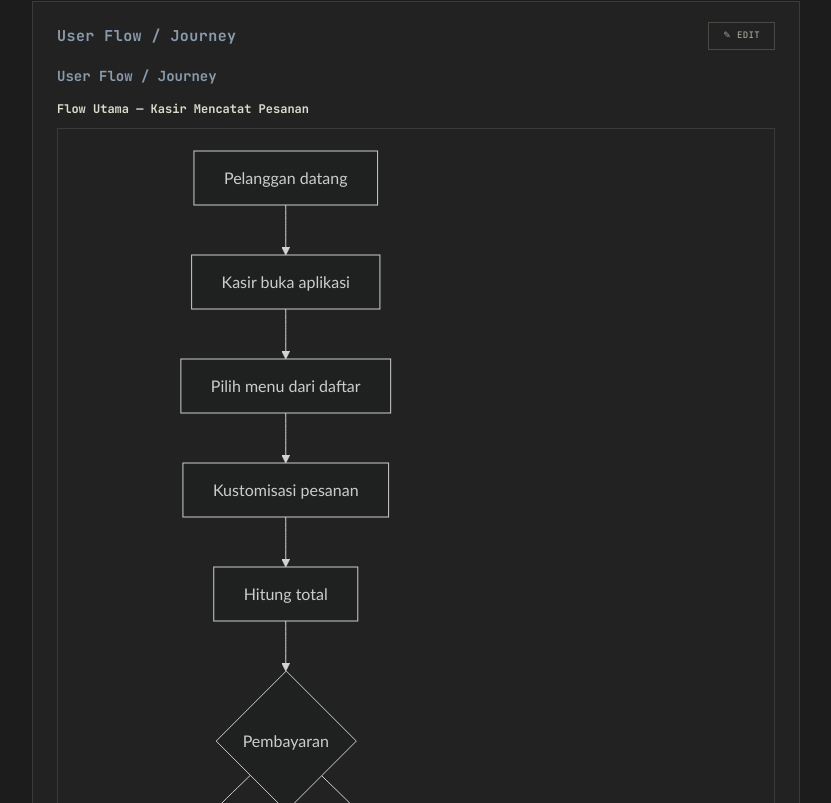
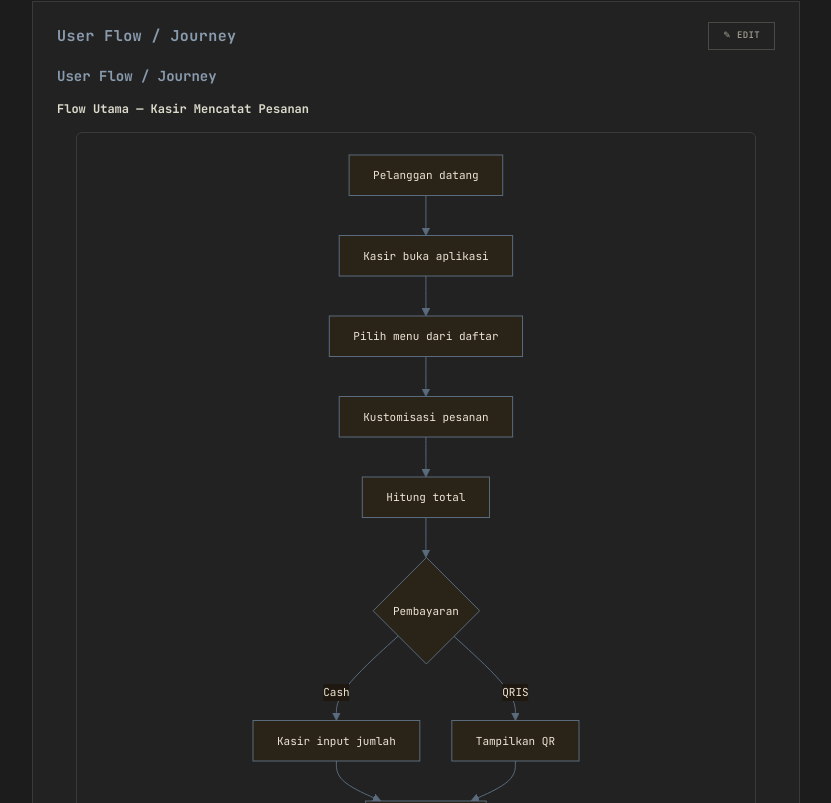
Before and after one commit to zettxh/prd-chamber, a React (Vite) app: page /project/1/prd in a window 1280 px wide. Shown: the part 1297-2100 px from the top of the page, without its empty margins (332-1163 px from the left). Built offline with nearby package versions, Linux system fonts and the light colour scheme.

Commit message:
style: Mermaid diagrams — neumorphic figure wrapper, base theme tokens, responsive SVG, centered

```diff
--- a/src/components/MermaidBlock.tsx
+++ b/src/components/MermaidBlock.tsx
@@ -1,11 +1,59 @@
 import { useEffect, useRef, useState } from 'react';
 import mermaid from 'mermaid';
 
-// Init mermaid once with dark theme
+// Init mermaid once — neumorphic dark theme tokens
 let initialized = false;
 function initMermaid() {
   if (initialized) return;
-  mermaid.initialize({ startOnLoad: false, theme: 'dark', securityLevel: 'loose' });
+  mermaid.initialize({
+    startOnLoad: false,
+    theme: 'base',
+    themeVariables: {
+      // Primary — matches neumorphic dark tokens
+      primaryColor: '#2A2318',
+      primaryTextColor: '#EDE4D3',
+      primaryBorderColor: '#5A6B7E',
+      lineColor: '#5A6B7E',
+
+      // Secondary
+      secondaryColor: '#24303A',
+      background: '#1E1810',
+
+      // Tertiary
+      tertiaryColor: '#1A1A18',
+
+      // Node fills
+      fillType0: '#2A2318',
+      fillType1: '#24303A',
+
+      // Edge
+      edgeLabelBackground: '#1E1810',
+
+      // Font
+      fontFamily: '"JetBrains Mono", monospace',
+      fontSize: '11px',
+
+      // Shape stroke
+      mainBkg: '#2A2318',
+      nodeBorder: '#5A6B7E',
+      clusterBkg: '#24303A',
+
+      // Special nodes
+      signalColor: '#D4A843',
+      signalTextColor: '#EDE4D3',
+
+      // Flowchart specific
+      nodeTextColor: '#EDE4D3',
+    },
+    securityLevel: 'loose',
+    flowchart: {
+      htmlLabels: true,
+      curve: 'basis',
+      nodeSpacing: 32,
+      rankSpacing: 40,
+      padding: 12,
+    },
+  });
   initialized = true;
 }
 
@@ -27,16 +75,36 @@ export default function MermaidBlock({ code }: { code: string }) {
 
   if (error) {
     return (
-      <div className="term-panel" style={{ padding: '12px 14px', margin: '8px 0', fontSize: 11, color: 'var(--error)' }}>
-        ⚠ Mermaid parse error
-        <pre style={{ marginTop: 6, fontSize: 10, color: 'var(--text-muted)' }}>{code}</pre>
-      </div>
+      <figure style={{
+        border: '1px solid var(--border)',
+        borderRadius: 6,
+        padding: '12px 14px',
+        margin: '12px 0',
+        fontSize: 11,
+        color: 'var(--error)',
+        background: 'var(--bg-panel)',
+        maxWidth: 680,
+      }}>
+        <div style={{ marginBottom: 6, fontWeight: 600 }}>⚠ Diagram error</div>
+        <pre style={{ fontSize: 10, color: 'var(--text-muted)', overflow: 'auto', margin: 0 }}>{code}</pre>
+      </figure>
     );
   }
 
   return (
-    <div className="term-panel" style={{ padding: '14px 16px', margin: '8px 0', overflowX: 'auto' }}>
-      <div ref={ref} />
-    </div>
+    <figure style={{
+      border: '1px solid var(--border)',
+      borderRadius: 6,
+      padding: 14,
+      margin: '12px auto',
+      background: 'var(--bg-panel)',
+      maxWidth: 680,
+      overflowX: 'auto',
+    }}>
+      <div
+        ref={ref}
+        style={{ display: 'flex', justifyContent: 'center' }}
+      />
+    </figure>
   );
 }
--- a/src/index.css
+++ b/src/index.css
@@ -360,6 +360,21 @@
     border-color: var(--border-light);
   }
 
+  /* ── Mermaid diagram — figure wrapper + responsive ── */
+  .term-panel figure {
+    max-width: 680px;
+  }
+  .term-panel figure svg {
+    max-width: 100%;
+    height: auto;
+    display: block;
+    margin: auto;
+  }
+  .term-panel figure div svg {
+    max-width: 100%;
+    height: auto;
+  }
+
   /* ═══════════════ ANIMATIONS ═══════════════ */
   @keyframes term-blink {
     0%, 100% { opacity: 1; }
```
